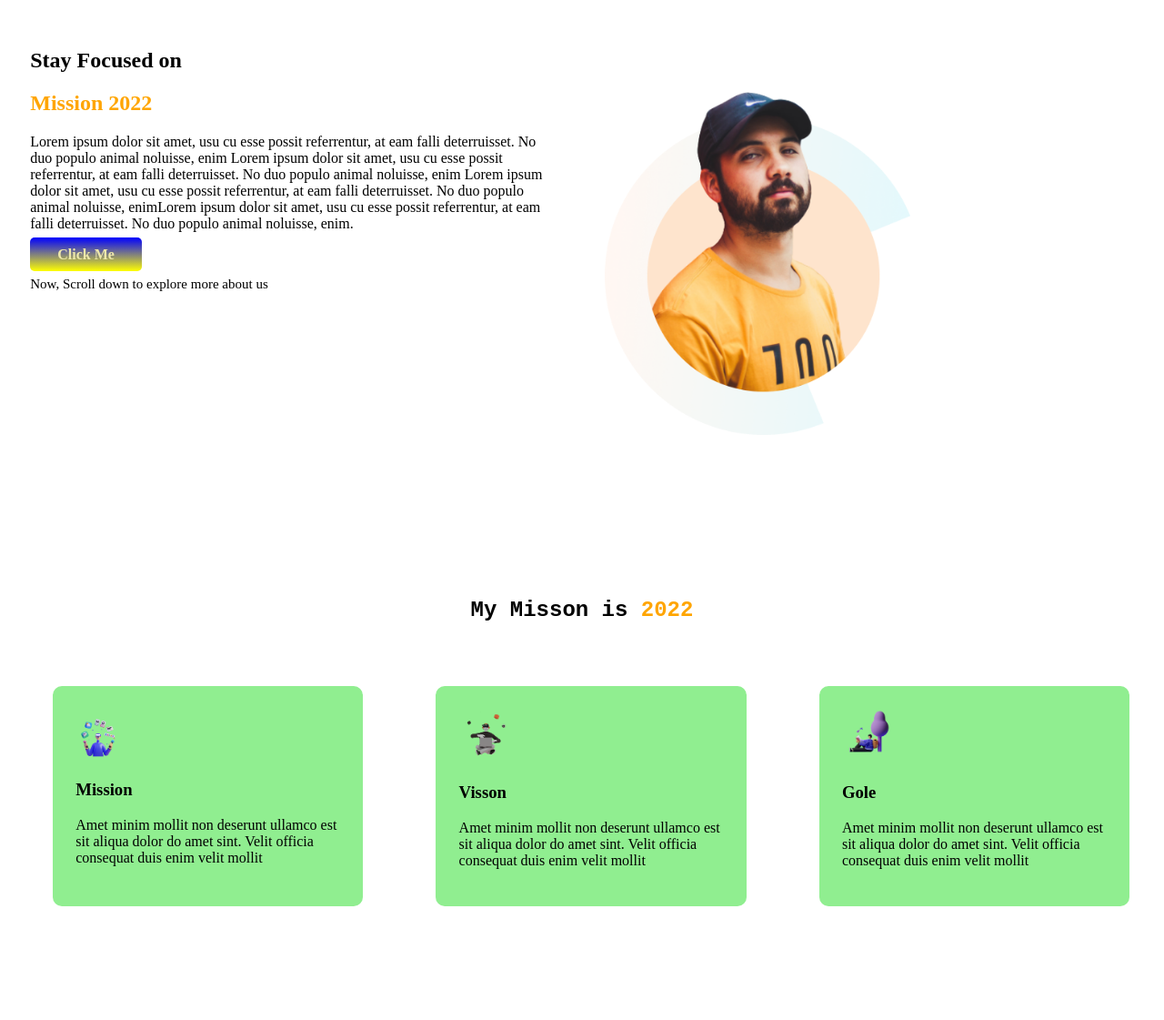
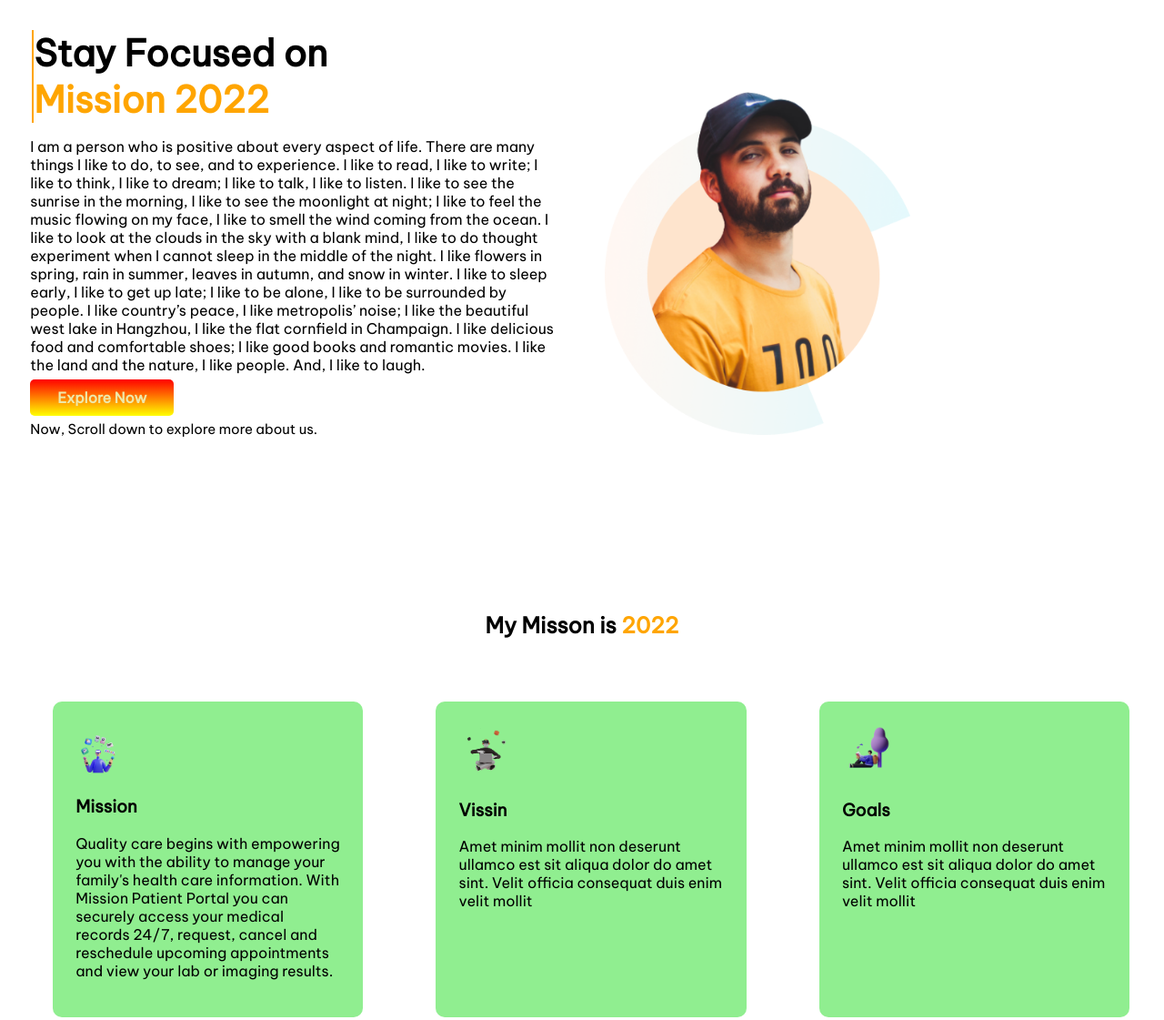
Before and after one commit to sanet-sarker/assignment-one-repo, a plain HTML site: page index.html in a window 1280 px wide. Shown: the top 1121 px of the page at 91% size. Drawn offline with Linux system fonts and the light colour scheme.

Commit message:
first commit

```diff
--- a/index.html
+++ b/index.html
@@ -6,7 +6,12 @@
     <meta http-equiv="X-UA-Compatible" content="IE=edge">
     <meta name="viewport" content="width=device-width, initial-scale=1.0">
     <title>First Assignment</title>
+
+    <link rel="preconnect" href="https://fonts.googleapis.com">
+    <link rel="preconnect" href="https://fonts.gstatic.com" crossorigin>
+    <link href="https://fonts.googleapis.com/css2?family=Be+Vietnam+Pro&display=swap" rel="stylesheet">
     <link rel="stylesheet" href="style.css">
+
 </head>
 
 <body>
@@ -14,17 +19,18 @@
         <div class="half-width ">
             <h1 id="border">Stay Focused on</h1>
             <h1 id="border"><span class="name-orange">Mission 2022</span></h1>
-            <p>Lorem ipsum dolor sit amet, usu cu esse possit
-                referrentur, at eam falli deterruisset. No duo populo
-                animal noluisse, enim Lorem ipsum dolor sit amet, usu cu esse possit
-                referrentur, at eam falli deterruisset. No duo populo
-                animal noluisse, enim Lorem ipsum dolor sit amet, usu cu esse possit
-                referrentur, at eam falli deterruisset. No duo populo
-                animal noluisse, enimLorem ipsum dolor sit amet, usu cu esse possit
-                referrentur, at eam falli deterruisset. No duo populo
-                animal noluisse, enim.</p>
-            <a class="button" target="_blank" href="www.facebook.com">Click Me</a>
-            <p id="scrol">Now, Scroll down to explore more about us</p>
+            <p>I am a person who is positive about every aspect of life. There are many things I like to do, to see, and
+                to experience. I like to read, I like to write; I like to think, I like to dream; I like to talk, I like
+                to listen. I like to see the sunrise in the morning, I like to see the moonlight at night; I like to
+                feel the music flowing on my face, I like to smell the wind coming from the ocean. I like to look at the
+                clouds in the sky with a blank mind, I like to do thought experiment when I cannot sleep in the middle
+                of the night. I like flowers in spring, rain in summer, leaves in autumn, and snow in winter. I like to
+                sleep early, I like to get up late; I like to be alone, I like to be surrounded by people. I like
+                country’s peace, I like metropolis’ noise; I like the beautiful west lake in Hangzhou, I like the flat
+                cornfield in Champaign. I like delicious food and comfortable shoes; I like good books and romantic
+                movies. I like the land and the nature, I like people. And, I like to laugh.</p>
+            <a class="button" target="_blank" href="www.facebook.com">Explore Now</a>
+            <p id="scrol">Now, Scroll down to explore more about us.</p>
         </div>
         <div class="half-width">
             <img src="./images/person/person-0.png" alt="Person Pic">
@@ -37,14 +43,13 @@
 
                 <img src="./images/illustrators/illustrator-1.png" alt="">
                 <h3>Mission</h3>
-                <p>Amet minim mollit non deserunt
-                    ullamco est sit aliqua dolor do amet
-                    sint. Velit officia consequat duis enim
-                    velit mollit</p>
+                <p>Quality care begins with empowering you with the ability to manage your family's health care
+                    information. With Mission Patient Portal you can securely access your medical records 24/7, request,
+                    cancel and reschedule upcoming appointments and view your lab or imaging results.</p>
             </div>
             <div class="half-width2">
                 <img src="./images/illustrators/illustrator-2.png" alt="">
-                <h3>Visson</h3>
+                <h3>Vissin</h3>
                 <p>Amet minim mollit non deserunt
                     ullamco est sit aliqua dolor do amet
                     sint. Velit officia consequat duis enim
@@ -52,7 +57,7 @@
             </div>
             <div class="half-width2">
                 <img src="./images/illustrators/illustrator-3.png" alt="">
-                <h3>Gole</h3>
+                <h3>Goals</h3>
                 <p>Amet minim mollit non deserunt
                     ullamco est sit aliqua dolor do amet
                     sint. Velit officia consequat duis enim
@@ -77,7 +82,7 @@
                 animal noluisse, enimLorem ipsum dolor sit amet, usu cu esse possit
                 referrentur, at eam falli deterruisset. No duo populo
                 animal noluisse, enim.</p>
-            <a class="button" target="_blank" href="www.facebook.com">Click Me</a>
+            <a class="button" target="_blank" href="www.facebook.com">Read the Documentatio</a>
             <p id="scrol">Now, Scroll down to explore more about us</p>
         </div>
 
@@ -97,7 +102,7 @@
                 animal noluisse, enimLorem ipsum dolor sit amet, usu cu esse possit
                 referrentur, at eam falli deterruisset. No duo populo
                 animal noluisse, enim.</p>
-            <a class="button" target="_blank" href="www.facebook.com">Click Me</a>
+            <a class="button" target="_blank" href="www.facebook.com">Read the Documentatio</a>
             <p id="scrol">Now, Scroll down to explore more about us</p>
         </div>
         <div class="half-width">
--- a/style.css
+++ b/style.css
@@ -1,10 +1,19 @@
+body{
+    font-family: 'Be Vietnam Pro', sans-serif;
+}
 .name-orange{
 
     color: orange;
 }
+
 #border{
 
-    border-image: linear-gradient(blue,black)
+    font-size: 40px;
+    padding: 0ch;
+    margin: 0ch;
+    border-left: 2px solid orange;
+    margin-left: 2px;
+    padding: 0px;
 }
 .flexible-container{
     display: flex;
@@ -22,7 +31,7 @@
 }
 .button{
     text-decoration: none;
-    background-image: linear-gradient(blue,yellow);
+    background-image: linear-gradient(red,yellow);
     padding: 10px 30px;
     border-radius: 5px;
     color: palegoldenrod;
@@ -42,8 +51,8 @@
 }
 #mission1{
     text-align: center;
-    font-size: 700;
-    font-family: 'Courier New', Courier, monospace;
+    font-size: 1000;
+
 }
 .half-width2 img{
     width: 20%;
```
